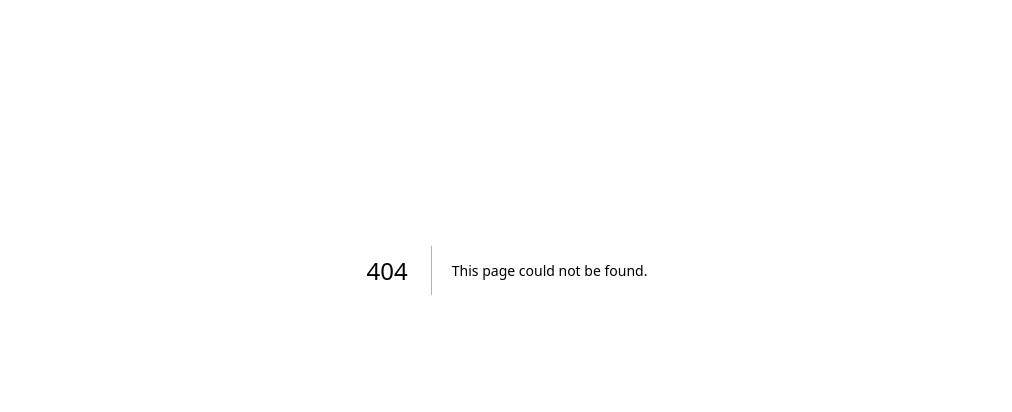
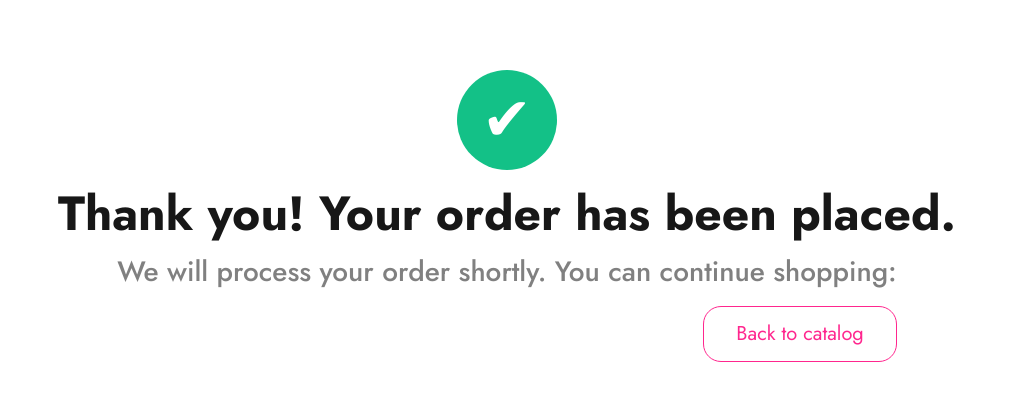
Before and after one commit to Ivanna-Kutsovol/ToyHouse, a Next.js app: page /checkout/success in a window 1280 px wide. Before the commit this address had no page. Shown: the part 130-542 px from the top of the page, without its empty margins (133-1145 px from the left). Built offline with nearby package versions, Linux system fonts and the light colour scheme.

Commit message:
feat: add order complete page and show product discount

```diff
--- /dev/null
+++ b/src/app/checkout/success/page.module.scss
@@ -0,0 +1,52 @@
+.success {
+    display: flex;
+    flex-direction: column;
+    align-items: center;
+    margin: 0 auto;
+    padding: 200px 0 200px 0;
+    gap: 20px;
+
+    &__icon{
+        position: relative;
+        width: 100px;
+        height: 100px;
+        margin: 0 auto;
+        background-color: rgb(19, 193, 135);
+        border-radius: 50%;
+        &::after{
+            content: '✔';
+            color: var(--white);
+            font-size: 60px;
+            position: absolute;
+            top: 50%;
+            left: 50%;
+            transform: translate(-50%, -50%);
+        }
+    }
+    &__text{
+        font-size: 28px;
+        font-weight: 500;
+        color: gray;
+    }
+    &__button{
+        font-size: 20px;
+        line-height: 30px;
+        padding: 12px 32px;
+        border: 1px solid #FF268E;
+        border-radius: 18px;
+        text-align: center;
+        color: #FF268E;
+        box-sizing: border-box;
+        transition: 0.5s ease-in-out;
+        &:hover{
+            background-color: #FF268E;
+            color: #fff;
+        }
+    }
+    &__bottom{
+        display: flex;
+        flex-direction: column;
+        gap: 20px;
+        align-items: end;
+    }
+}
--- /dev/null
+++ b/src/app/checkout/success/page.tsx
@@ -0,0 +1,19 @@
+import React from "react";
+import stl from "./page.module.scss";
+import Link from "next/link";
+
+const Succes = () => {
+    return (
+        <section className={stl.success}>
+            <div className={stl.success__icon}/>
+            <h1 className={stl.success__title}>Thank you! Your order has been placed.</h1>
+            <div className={stl.success__bottom}>
+                <p className={stl.success__text}>We will process your order shortly. You can continue shopping:</p>
+                <Link href="/#catalogy" className={stl.success__button}>Back to catalog</Link>
+            </div>
+
+        </section>
+    )
+}
+
+export default Succes;
--- a/src/components/card/productCard.module.scss
+++ b/src/components/card/productCard.module.scss
@@ -97,7 +97,6 @@
         display: flex;
         justify-content: center;
         align-items: center;
-        font-size: 18px;
         font-weight: 700;
     }
 
```
Also changed, not shown: src/app/cart/page.tsx (+6 -1 lines).
